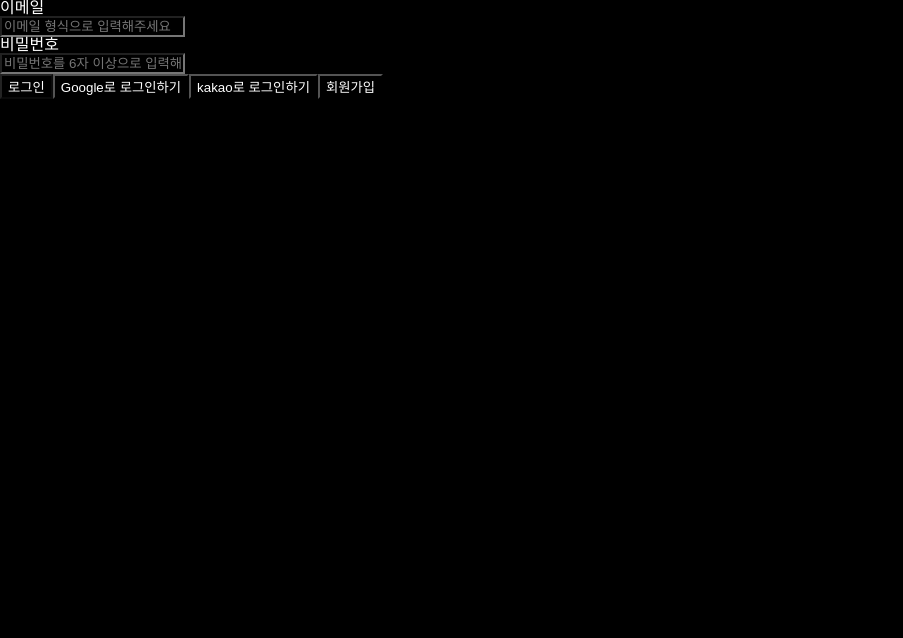
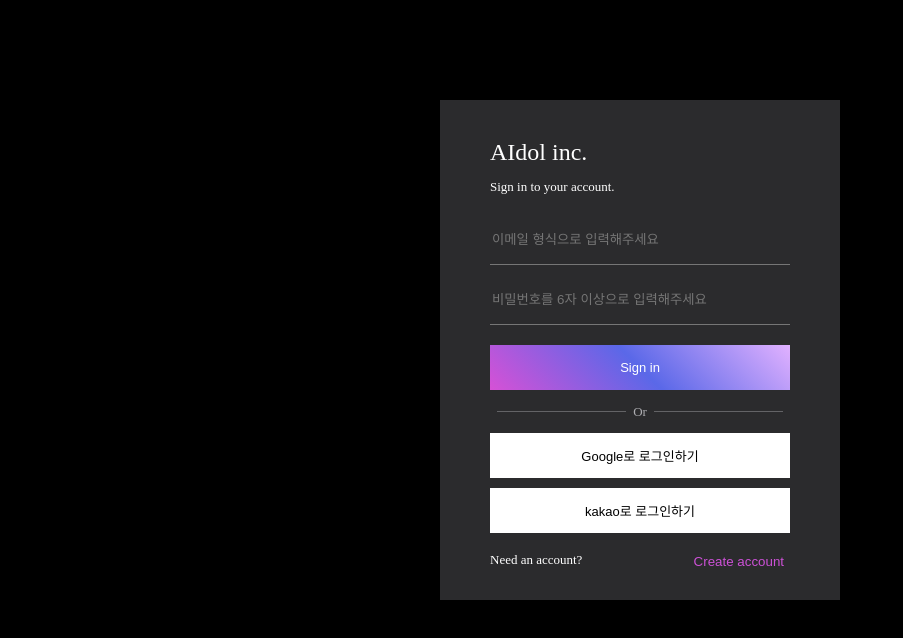
Before and after one commit to yubnee31/final-project-vite, a React (Vite) app: page /login in a window 1280 px wide. Shown: the top 638 px of the page, without its empty margins (0-903 px from the left). Built offline with nearby package versions, Linux system fonts and the light colour scheme; no server answers; a web font is replaced by a local one; what recoil-persist would draw is missing.

Commit message:
style: 로그인페이지 css

```diff
--- a/src/components/Auth/Signin.tsx
+++ b/src/components/Auth/Signin.tsx
@@ -3,6 +3,20 @@ import { supabase } from "../../api/supabase";
 import { useNavigate } from "react-router-dom";
 import { useSetRecoilState } from "recoil";
 import { loginState } from "../../shared/recoil/authAtom";
+import {
+  StCreateAccountBtn,
+  StDivisionDiv,
+  StFormDiv,
+  StFormWrapper,
+  StInfoP,
+  StInput,
+  StLoginForm,
+  StSigninBtn,
+  StSignupBtnDiv,
+  StSocialLoginBtn,
+  StSpan,
+  StTitleP,
+} from "./style";
 
 const Signin = () => {
   const [email, setEmail] = useState<string>("");
@@ -83,36 +97,46 @@ const Signin = () => {
   };
 
   return (
-    <>
-      <form onSubmit={(e) => e.preventDefault()}>
-        <p>이메일</p>
-        <input
+    <StFormWrapper>
+      <StLoginForm onSubmit={(e) => e.preventDefault()}>
+        <StFormDiv>
+          <StTitleP>AIdol inc.</StTitleP>
+          <StInfoP>Sign in to your account.</StInfoP>
+          <StInput
             placeholder="이메일 형식으로 입력해주세요"
             value={email}
             onChange={handleEmailInput}
-        ></input>
-        <p>비밀번호</p>
-        <input
+          ></StInput>
+          <StInput
             type="password"
             placeholder="비밀번호를 6자 이상으로 입력해주세요"
             value={password}
             onChange={handlePasswordInput}
             minLength={6}
-        ></input>
-        <div>
-          <button
+          ></StInput>
+          <StSigninBtn
             type="submit"
             disabled={!isValid}
             onClick={handleLoginButtonClick}
           >
-            로그인
-          </button>
-          <button onClick={googleLogin}>Google로 로그인하기</button>
-          <button onClick={kakaoLogin}>kakao로 로그인하기</button>
-          <button>회원가입</button>
-        </div>
-      </form>
-    </>
+            Sign in
+          </StSigninBtn>
+          <StDivisionDiv>Or</StDivisionDiv>
+          <StSocialLoginBtn onClick={googleLogin}>
+            Google로 로그인하기
+          </StSocialLoginBtn>
+          <StSocialLoginBtn onClick={kakaoLogin}>
+            kakao로 로그인하기
+          </StSocialLoginBtn>
+          <StSignupBtnDiv>
+            <StSpan>Need an account?</StSpan>
+            <StCreateAccountBtn onClick={() => navigate("/signup")}>
+              Create account
+            </StCreateAccountBtn>
+          </StSignupBtnDiv>
+        </StFormDiv>
+      </StLoginForm>
+    </StFormWrapper>
   );
 };
 
--- /dev/null
+++ b/src/components/Auth/style.ts
@@ -0,0 +1,115 @@
+import styled from "styled-components";
+
+// 로그인페이지 css
+export const StFormWrapper = styled.div`
+  display: flex;
+  align-items: center;
+  justify-content: center;
+  flex-direction: column;
+  text-align: center;
+  margin-top: 100px;
+`;
+
+export const StLoginForm = styled.form`
+  background-color: #63636670;
+  width: 400px;
+  height: 500px;
+`;
+
+export const StFormDiv = styled.div`
+  width: 300px;
+  height: 400px;
+  margin: 40px auto;
+  text-align: left;
+  background-color: transparent;
+`;
+
+export const StTitleP = styled.p`
+  height: 40px;
+  font-size: x-large;
+  background-color: transparent;
+`;
+
+export const StInfoP = styled.p`
+  height: 30px;
+  font-size: small;
+  background-color: transparent;
+  margin-bottom: 5px;
+`;
+
+export const StInput = styled.input`
+  width: 300px;
+  height: 50px;
+  margin-bottom: 10px;
+  border-width: 0 0 1px;
+  background-color: transparent;
+`;
+
+export const StSigninBtn = styled.button`
+  width: 300px;
+  height: 45px;
+  font-size: small;
+  margin-top: 10px;
+  border: none;
+  background-image: linear-gradient(45deg, #d651d6, #5a68e8, #e1b1ff);
+  &:hover {
+    cursor: pointer;
+    font-weight: bold;
+  }
+`;
+
+export const StDivisionDiv = styled.div`
+  display: flex;
+  flex-basis: 100%;
+  align-items: center;
+  color: #aeaeb2;
+  font-size: small;
+  margin: 15px 0px;
+  background-color: transparent;
+  &::before,
+  &::after {
+    content: "";
+    flex-grow: 1;
+    background: #636366;
+    height: 1px;
+    font-size: 0px;
+    line-height: 0px;
+    margin: 0px 7px;
+  }
+`;
+
+export const StSocialLoginBtn = styled.button`
+  width: 300px;
+  height: 45px;
+  font-size: small;
+  background-color: white;
+  color: black;
+  border: none;
+  margin-bottom: 10px;
+  &:hover {
+    cursor: pointer;
+    font-weight: bold;
+  }
+`;
+
+export const StSignupBtnDiv = styled.div`
+  display: flex;
+  justify-content: space-between;
+  background-color: transparent;
+  margin-top: 10px;
+`;
+
+export const StSpan = styled.span`
+  font-size: small;
+  background-color: transparent;
+`;
+
+export const StCreateAccountBtn = styled.button`
+  border: none;
+  background-color: transparent;
+  color: #cc51d6;
+  &:hover {
+    cursor: pointer;
+    font-weight: bold;
+  }
+`;
```
Lines whose indentation alone changed are shown as unchanged.
